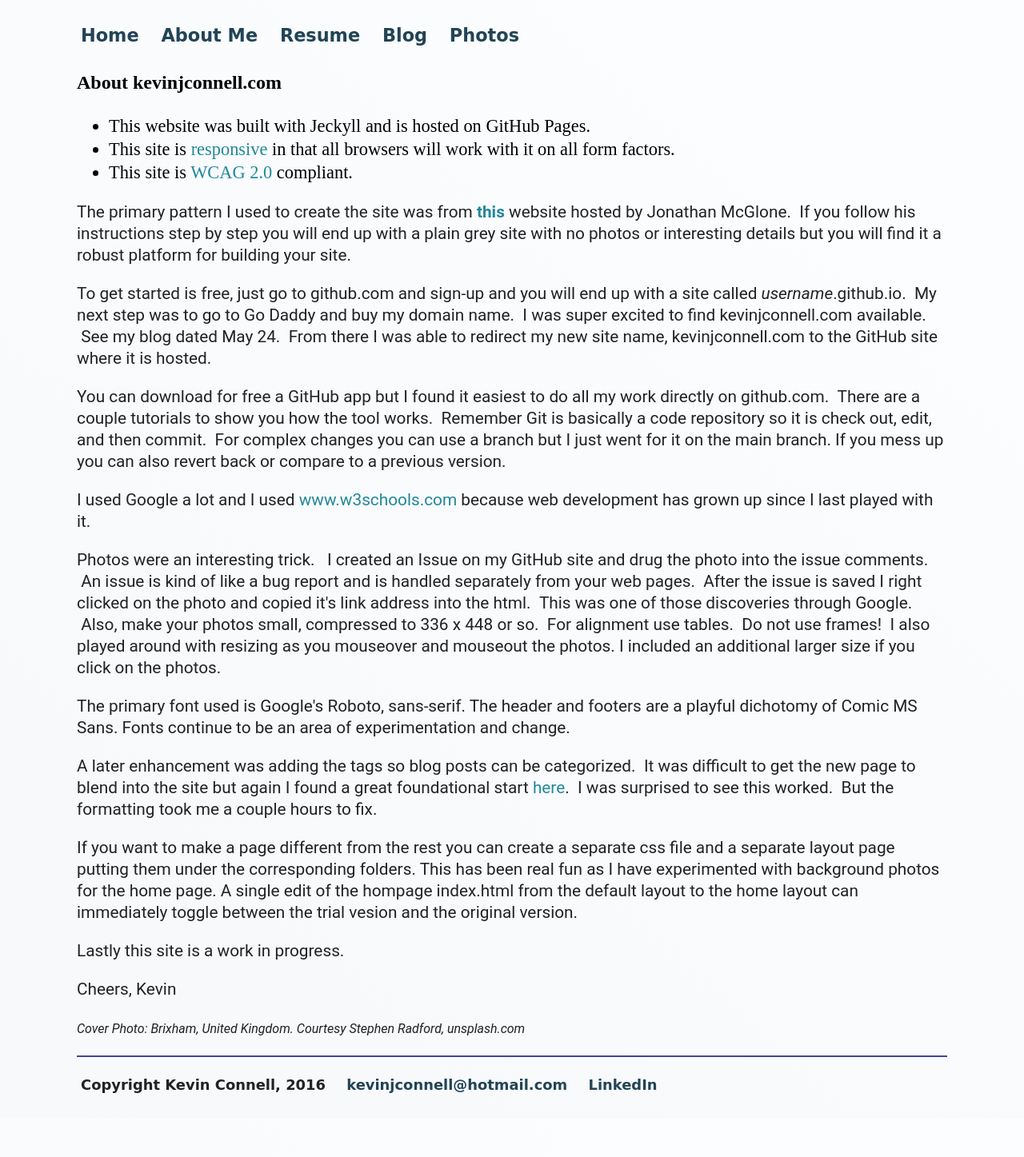
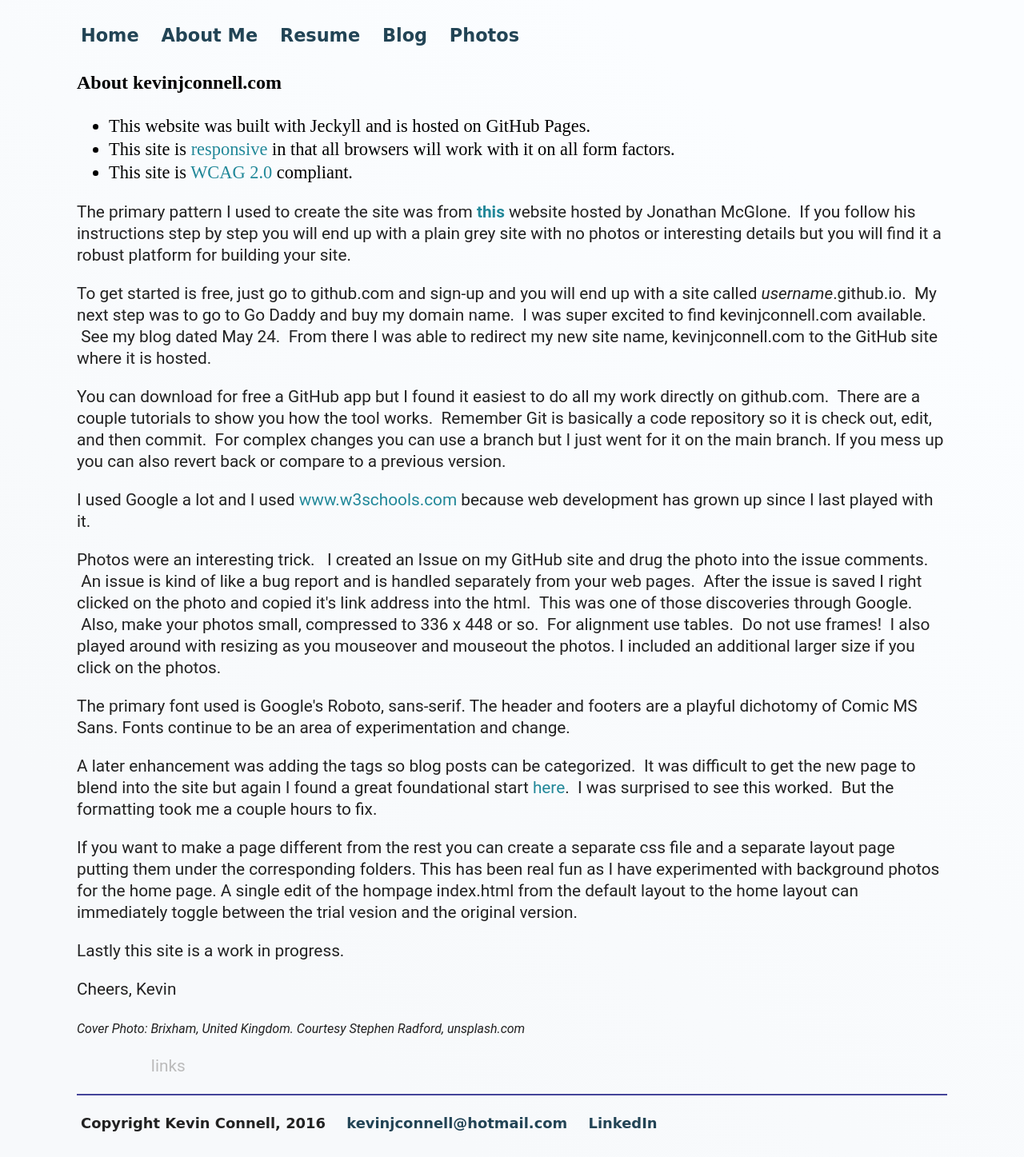
Before and after one commit to mo4dawg/mo4dawg.github.io, a Jekyll site: the page built from theSite/index.html, in a window 1280 px wide. Shown: the whole page at 80% size. Built offline with Jekyll 4.4.1, drawn with Linux system fonts in a browser that asks for light colours; before the commit the page ends 1399 px from its top, so only the background shows below that.

Commit message:
Update index.html

```diff
--- a/theSite/index.html
+++ b/theSite/index.html
@@ -22,5 +22,5 @@ title: About this Website
   <p>Lastly this site is a work in progress.</p>
   <p>Cheers, Kevin</p>
   <p><font size = "3"><i> Cover Photo: Brixham, United Kingdom.  Courtesy Stephen Radford, unsplash.com</i></font></p>
-  <p><style color="DDD">&nbsp;&nbsp;&nbsp;&nbsp;&nbsp;&nbsp;&nbsp;&nbsp;&nbsp;&nbsp;&nbsp;&nbsp;&nbsp;&nbsp;&nbsp;&nbsp;&nbsp;&nbsp;<a href="/links">links</a></style></p>
+  <p>&nbsp;&nbsp;&nbsp;&nbsp;&nbsp;&nbsp;&nbsp;&nbsp;&nbsp;&nbsp;&nbsp;&nbsp;&nbsp;&nbsp;&nbsp;&nbsp;&nbsp;&nbsp;<a href="/links" style="color: #BBB;">links</a></p>
 </div>
```
